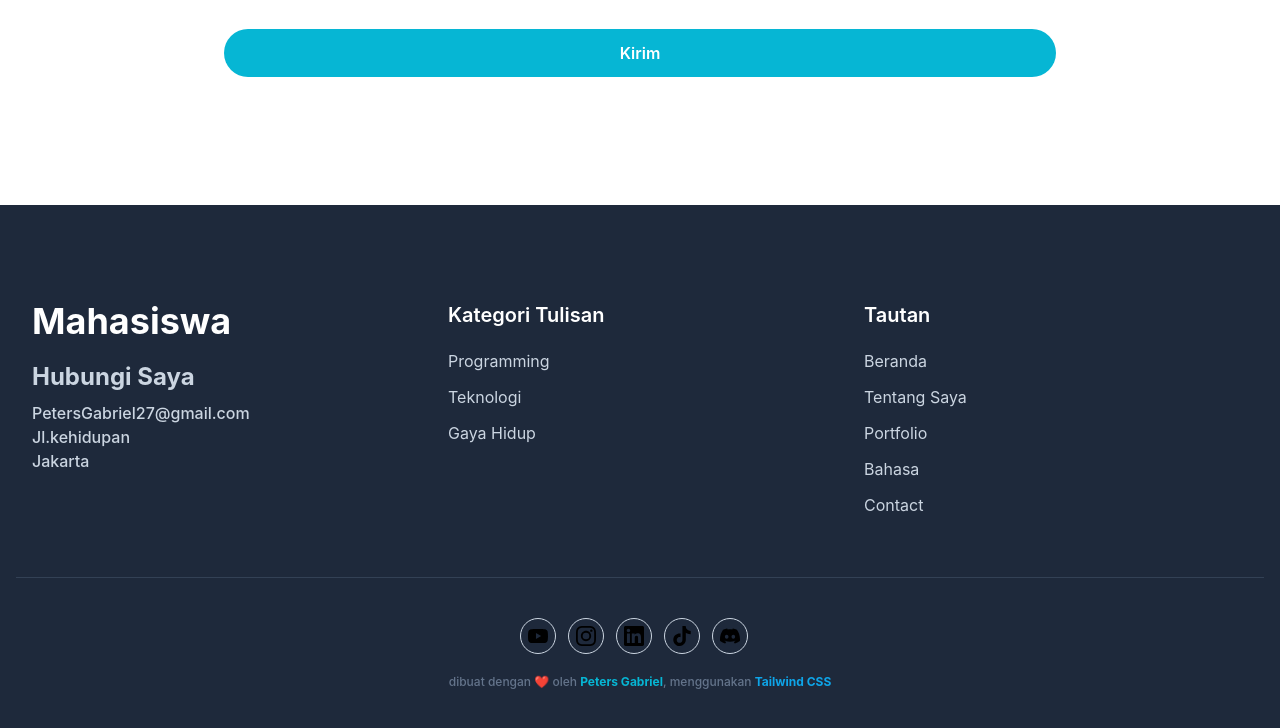
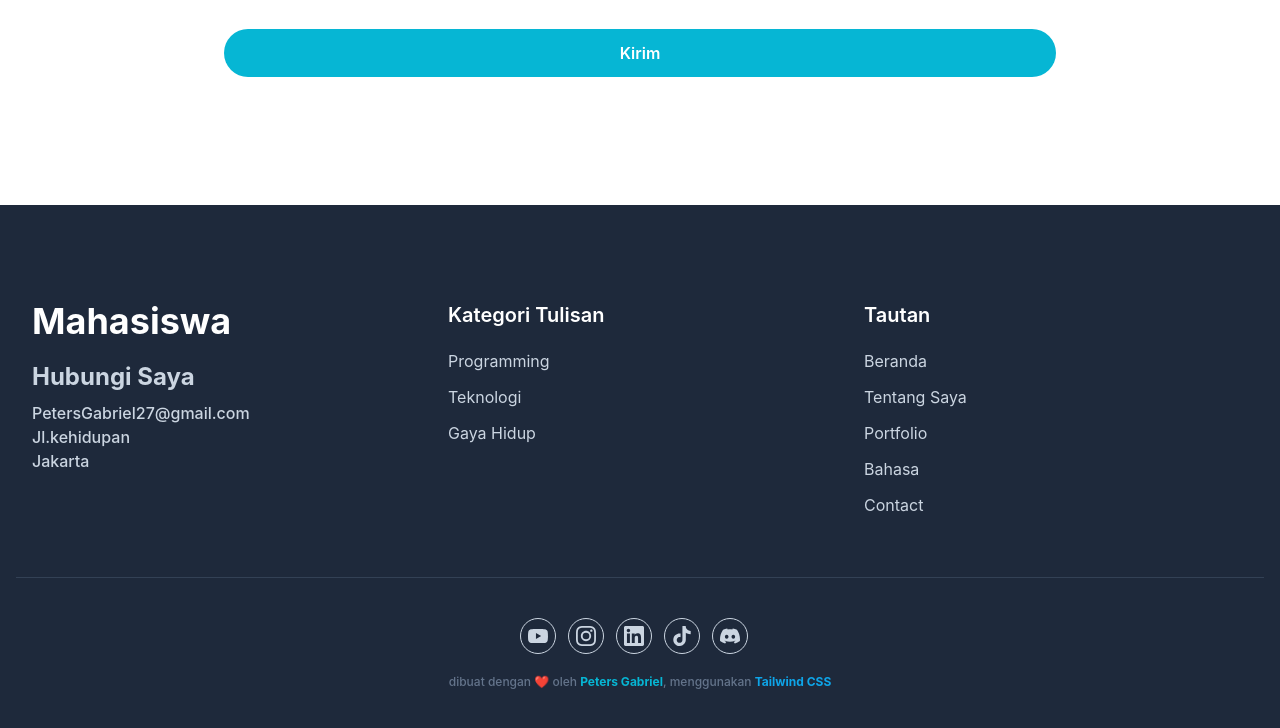
Before and after one commit to Peters2606/portofolio-tailwind-css, a website: page index.html in a window 1280 px wide. Shown: the part 4634-5362 px from the top of the page. Drawn offline with Linux system fonts and the light colour scheme.

Commit message:
update footer

```diff
--- a/index.html
+++ b/index.html
@@ -446,7 +446,7 @@
                     <a
                       href="https://youtube.com/@petersgabriel8381?si=72LRCFTJB6s9Y75G"
                       target="_blank"
-                      class="w-9 h-9 mr-3 rounded-full flex justify-center items-center border border-slate-300 hover:border-primary hover:bg-primary hover:text-white"
+                      class="w-9 h-9 mr-3 rounded-full flex justify-center items-center border border-slate-300  text-slate-300 hover:border-primary hover:bg-primary hover:text-white"
                     >
                       <svg
                         role="img"
@@ -466,7 +466,7 @@
                     <a
                       href="https://www.instagram.com/_petersssss?igsh=MmplOGIwdXY4bGcz"
                       target="_blank"
-                      class="w-9 h-9 mr-3 rounded-full flex justify-center items-center border border-slate-300 hover:border-primary hover:bg-primary hover:text-white"
+                      class="w-9 h-9 mr-3 rounded-full flex justify-center items-center border border-slate-300  text-slate-300 hover:border-primary hover:bg-primary hover:text-white"
                     >
                       <svg
                         role="img"
@@ -486,7 +486,7 @@
                     <a
                       href="https://www.linkedin.com/in/peters-gabriel-3816442b0?utm_source=share&utm_campaign=share_via&utm_content=profile&utm_medium=android_app"
                       target="_blank"
-                      class="w-9 h-9 mr-3 rounded-full flex justify-center items-center border border-slate-300 hover:border-primary hover:bg-primary hover:text-white"
+                      class="w-9 h-9 mr-3 rounded-full flex justify-center items-center border border-slate-300  text-slate-300 hover:border-primary hover:bg-primary hover:text-white"
                     >
                       <svg
                         role="img"
@@ -506,7 +506,7 @@
                     <a
                       href="https://vm.tiktok.com/ZSYEcho9P/"
                       target="_blank"
-                      class="w-9 h-9 mr-3 rounded-full flex justify-center items-center border border-slate-300 hover:border-primary hover:bg-primary hover:text-white"
+                      class="w-9 h-9 mr-3 rounded-full flex justify-center items-center border border-slate-300  text-slate-300 hover:border-primary hover:bg-primary hover:text-white"
                     >
                       <svg
                         role="img"
@@ -526,7 +526,7 @@
                     <a
                       href="https://discord.gg/Rp45rqUf"
                       target="_blank"
-                      class="w-9 h-9 mr-3 rounded-full flex justify-center items-center border border-slate-300 hover:border-primary hover:bg-primary hover:text-white"
+                      class="w-9 h-9 mr-3 rounded-full flex justify-center items-center border border-slate-300  text-slate-300 hover:border-primary hover:bg-primary hover:text-white"
                     >
                       <svg
                         role="img"
```
